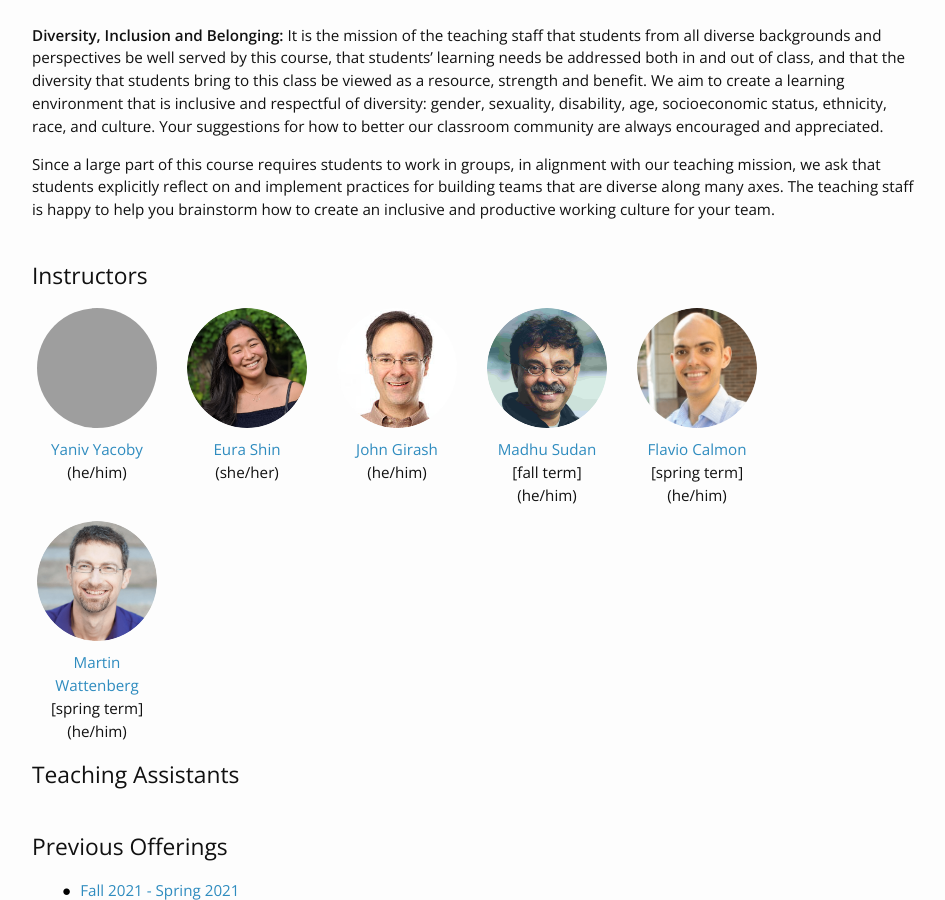
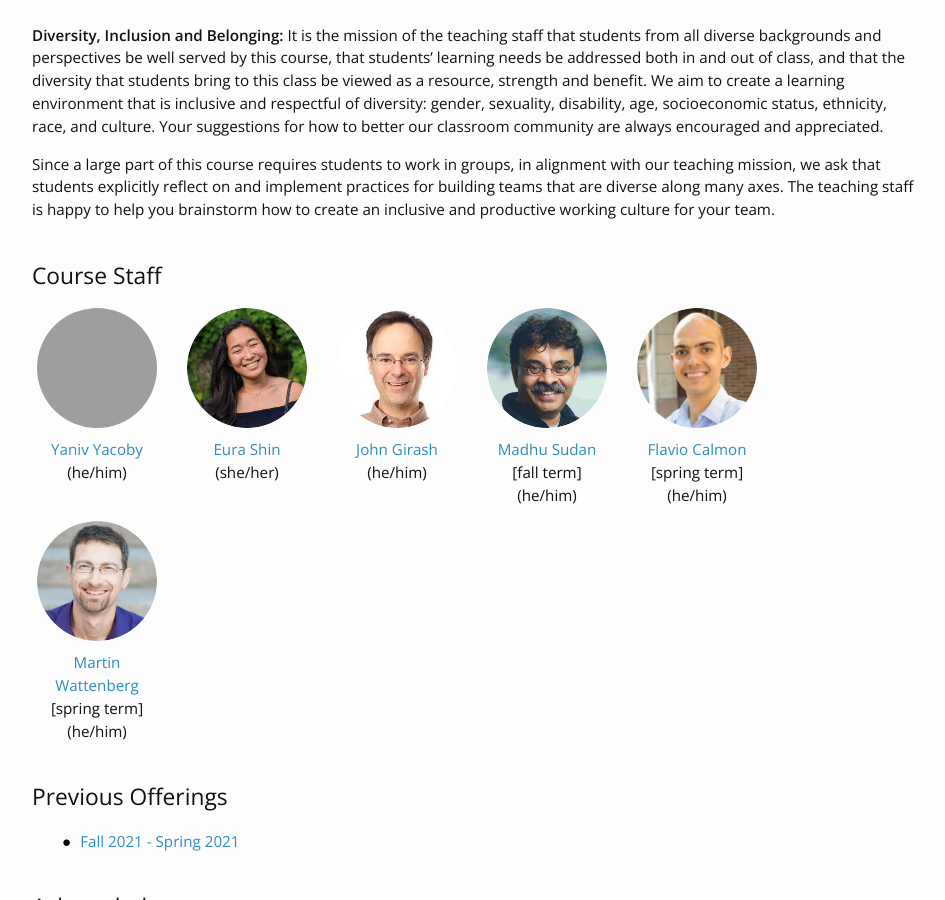
Before and after one commit to yanivyacoby/harvard-cs290, a Jekyll site: the page built from index.md, in a window 1280 px wide and 900 px high, scrolled down 1602 px. Shown: the whole window, without its empty margins (163-1108 px from the left). Built offline with Jekyll 4.4.1, drawn with Linux system fonts in a browser that asks for light colours; nearby versions of some CDN libraries; grey boxes are pictures that could not be loaded.

Commit message:
Update home.html

```diff
--- a/_layouts/home.html
+++ b/_layouts/home.html
@@ -25,7 +25,7 @@ layout: default
             </div> -->
 
             <div class="profile-pic-gallary ">
-                <h2>Instructors</h2>
+                <h2>Course Staff</h2>
                 {% for ins in site.data.people.instructors %}
                 <div class="image--cover-container">
                     <img src="{{ins.profile_pic | prepend: site.baseurl }}" class="image--cover">
@@ -45,27 +45,7 @@ layout: default
             </div>
         </div>
 
-        <div style="width:100%; float: left">
-            <div class="profile-pic-gallary ">
-                <h2>Teaching Assistants</h2>
-                {% for ta in site.data.people.teaching_assistants %}
-                <div class="image--cover-container">
-                    <img src="{{ta.profile_pic | prepend: site.baseurl }}" class="image--cover">
-                    {% if ta.webpage %}
-                    <p style="margin-bottom: 0px;"><a href="{{ ta.webpage }}" target="_blank">{{ta.name}}</a></p>
-                    {% else %}
-                    <p style="margin-bottom: 0px;">{{ta.name}}</p>
-                    {% endif %}
-                    {% if ta.term %}
-                    <p style="margin-bottom: 0px;">[{{ ta.term }} term]</p>
-                    {% endif %}
-                    {% if ta.pronouns %}
-                    <p>({{ta.pronouns}})</p>
-                    {% endif %}
-                </div>
-                {% endfor %}
-            </div>
-        </div>
+
     </div>
 
     <br style="clear:both">
```
